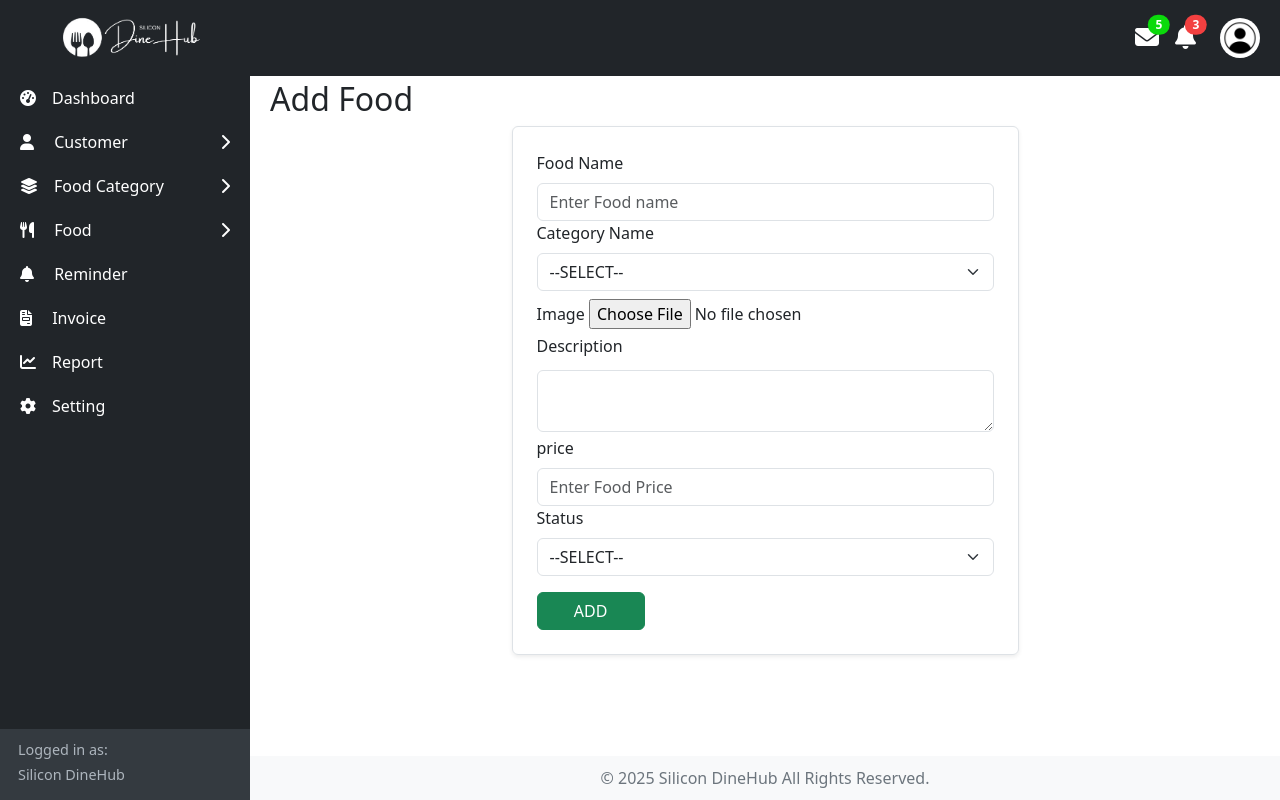
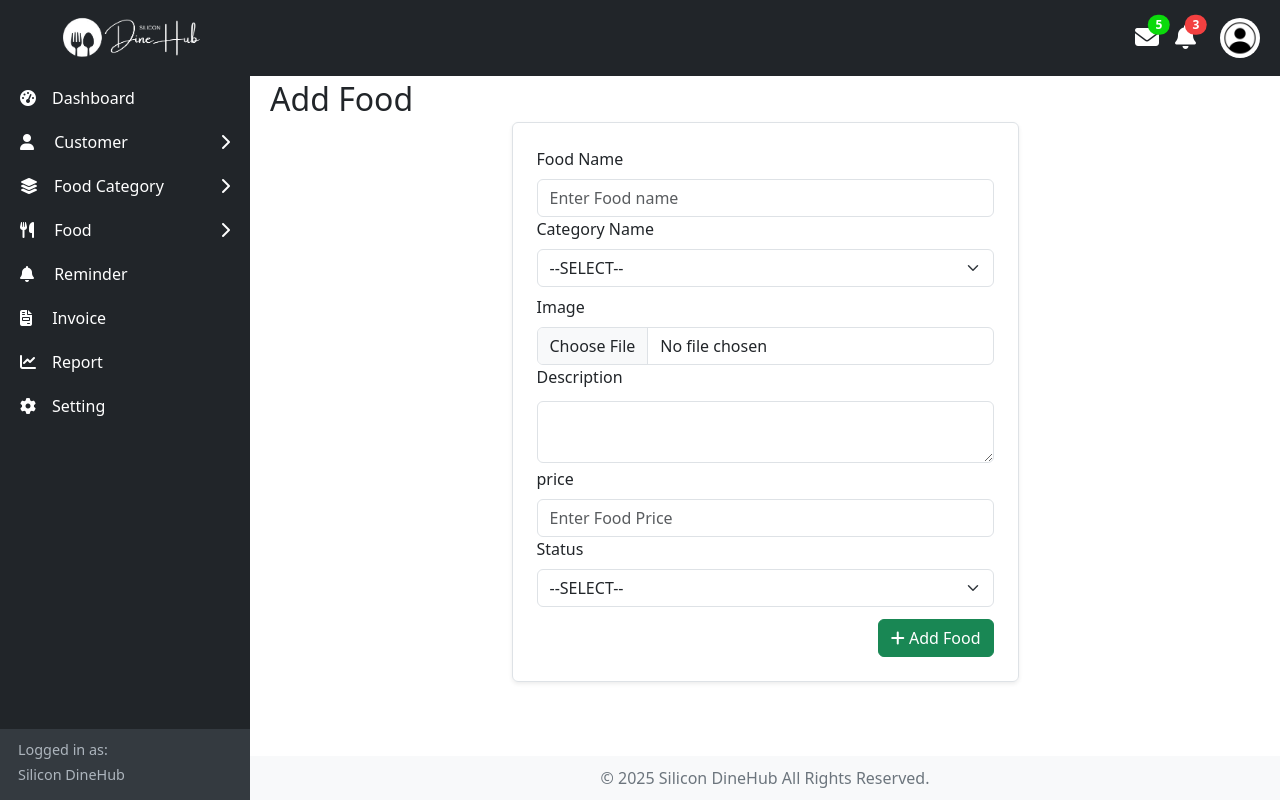
Before and after one commit to soumendrabehera99/SiliconDineHub, a PHP site: page /admin/addFood.php in a window 1280 px wide. Run offline with PHP 8.4, Linux system fonts and the light colour scheme; a user stored in the database is signed in; data comes from the database, SQL or seed files in the repository; some libraries are stand-ins or nearby versions.

Commit message:
Add icon added

```diff
--- a/admin/addFood.php
+++ b/admin/addFood.php
@@ -2,12 +2,12 @@
 <!-- Main Content -->
 <div class="content w-100">
     <div class="row">
-        <h2 class="mb-2">Add Food</h2>
+        <h2 class="mb-1">Add Food</h2>
         <div class="container">
             <div class="row justify-content-center">
                 <div class="col-md-6 border p-4 shadow-sm rounded">
                     <form action="" method="post" id="addFood">
-                        <div class="row mb-3">
+                        <div class="row mb-1">
                             <div>
                                 <label for="foodName" class="form-label">Food Name</label>
                                 <input type="text" class="form-control" id="foodName" placeholder="Enter Food name"/>
@@ -24,7 +24,7 @@
                             </div>
                             <div class="mt-2">
                                 <label for="foodImage" class="form-label">Image</label>
-                                <input type="file" name="image" class="form-control-file" accept="image/*" id="foodImage">
+                                <input type="file" name="image" class="form-control" accept="image/*" id="foodImage">
                                 <!-- <label id="imageError" class="error"></label> -->
                             </div>
                             <div>
@@ -48,8 +48,9 @@
                             </div>
                         </div>
                         <div class="row">
-                            <div class="col-md-6">
-                                <input type="submit" value="ADD" class="btn btn-submit btn-success w-50 align-items-center">
+                            <div class="col-12 text-end">
+                                <!-- <input type="submit" value="ADD" class="btn btn-submit btn-success w-50 align-items-center"> -->
+                                <button type="submit" value="ADD" class="btn btn-submit btn-success mt-2"><i class="fa-solid fa-plus"></i> Add Food</button>
                             </div>
                         </div>
                         <!-- <div id="formMessage"></div> -->
--- a/admin/customerAdd.php
+++ b/admin/customerAdd.php
@@ -17,7 +17,8 @@ include_once "adminNavbar.php";
                     <input type="email" class="form-control" id="email" placeholder="Enter registered email">
                 </div>
                 <div class="text-end">
-                    <input type="submit" value="Add" class="btn btn-success" name="add-student">
+                    <!-- <input type="submit" value="Add" class="btn btn-success" name="add-student"> -->
+                    <button type="submit" value="Add" class="btn btn-success" name="add-student"><i class="fa-solid fa-plus"></i> Add</button>
                 </div>
             </form>
 
--- a/admin/manageCategory.php
+++ b/admin/manageCategory.php
@@ -12,7 +12,7 @@ require_once "../dbFunctions/categorydb.php";
                 <div class="col-md-6">
                     <div class="d-flex justify-content-start">
                         <!-- Button trigger modal -->
-                        <button class="btn btn-success mb-3" data-bs-toggle="modal" data-bs-target="#addCategoryModal">Add Categories</button>
+                        <button class="btn btn-success mb-3" data-bs-toggle="modal" data-bs-target="#addCategoryModal"><i class="fa-solid fa-plus"></i> Add Categories</button>
                         <!-- Modal -->
                         <div class="modal fade" id="addCategoryModal" data-bs-backdrop="static" data-bs-keyboard="false" tabindex="-1" aria-labelledby="staticBackdropLabel" aria-hidden="true">
                             <div class="modal-dialog">
--- a/dbFunctions/categorydb.php
+++ b/dbFunctions/categorydb.php
@@ -111,7 +111,7 @@ function updateCategory($id,$category){
                     return "error";
                 }
             }
-        } catch (Excption $e) {
+        } catch (Exception $e) {
             return $e->getMessage();
         }
 }
--- a/dbFunctions/fooddb.php
+++ b/dbFunctions/fooddb.php
@@ -111,7 +111,7 @@ function updateCategory($foodId,$categoryId,$foodName,$description,$price,$isAva
                     return "error";
                 }
             }
-        } catch (Excption $e) {
+        } catch (Exception $e) {
             return $e->getMessage();
         }
 }
```
Also changed, not shown: admin/manageFood.php (+7 -7 lines).
